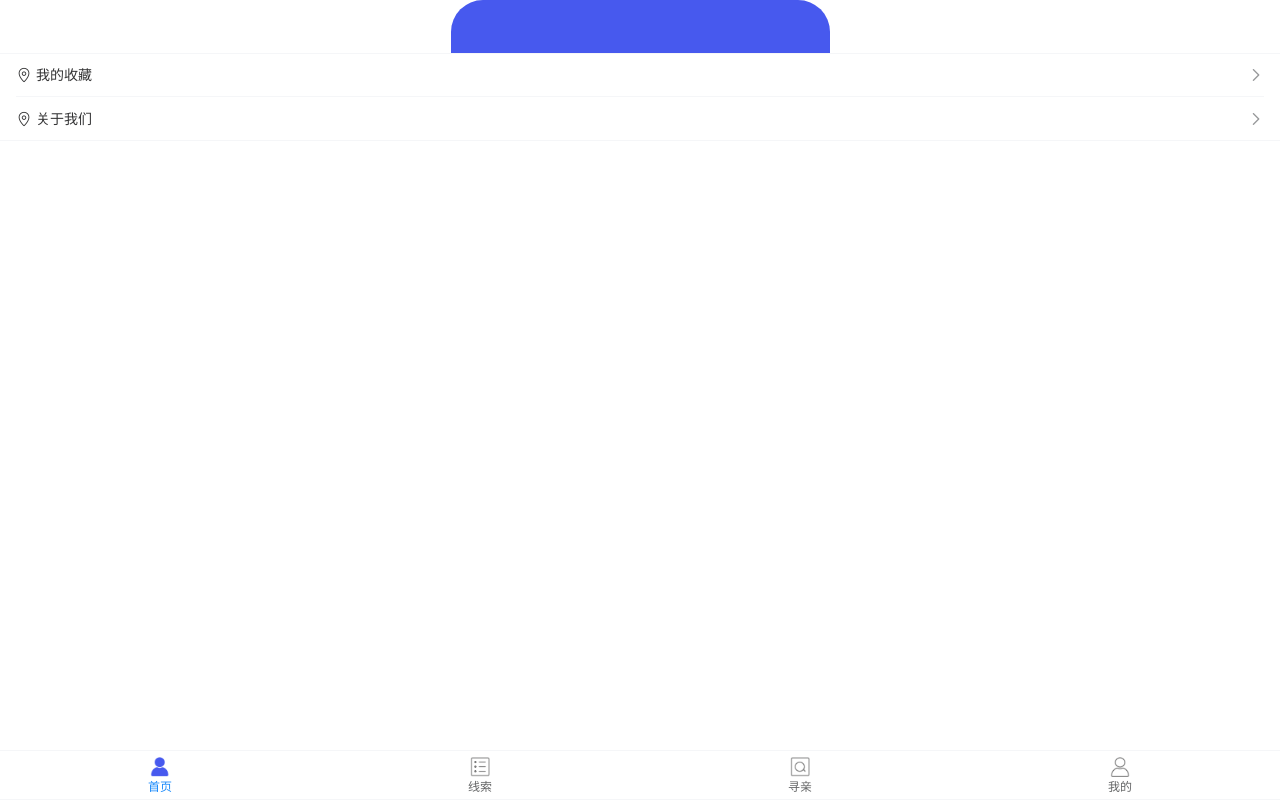
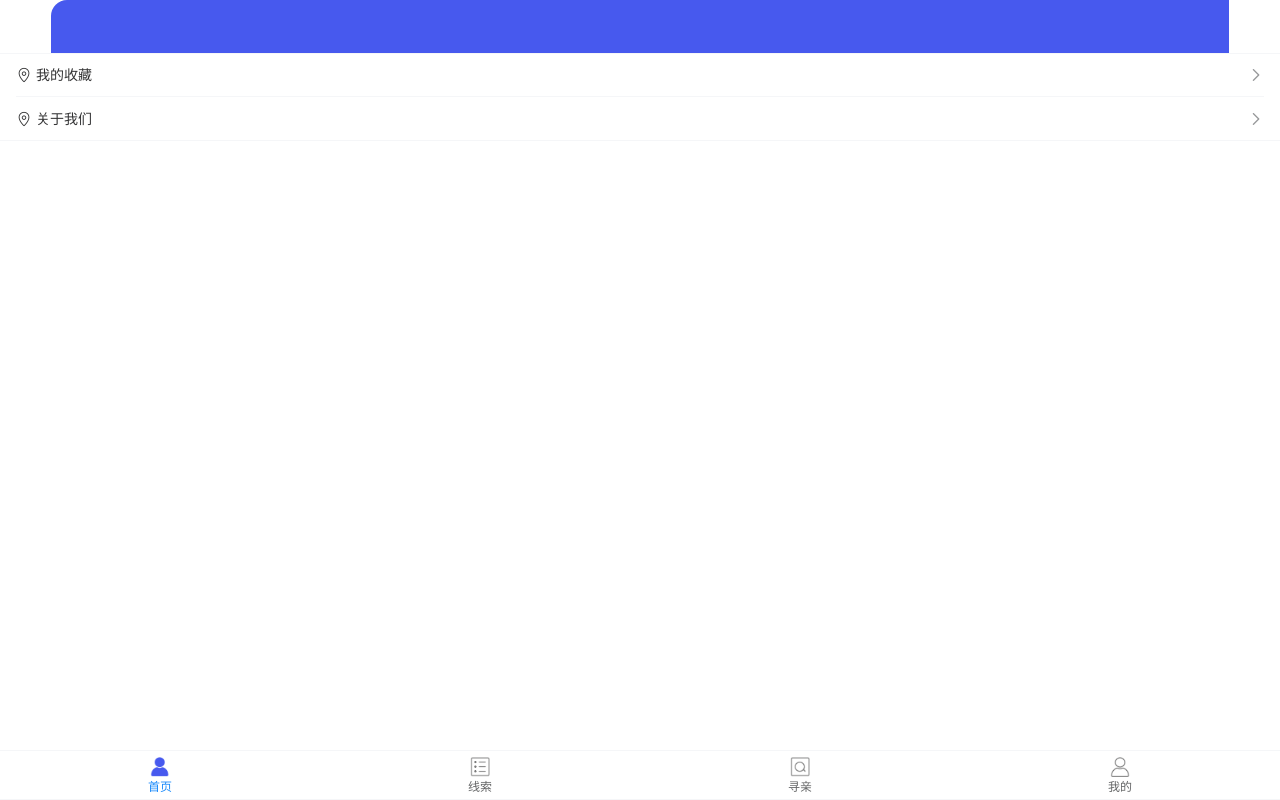
Before and after one commit to shindouhiro/tuanyuanyuan, a Vue app: page /#/my in a window 1280 px wide. Built offline with nearby package versions, Linux system fonts and the light colour scheme; a web font is replaced by a local one.

Commit message:
设置样式

```diff
--- a/src/pages/My.vue
+++ b/src/pages/My.vue
@@ -22,11 +22,11 @@
   height: auto;
 }
 .nav {
-  width: 379px;
+  width: 92%;
   margin: 0 auto;
   height: 53px;
   background: #4759ee;
-  border-top-left-radius: 2em;
-  border-top-right-radius: 2em;
+  border-top-left-radius: 1em;
+  border-top-right-radius: 1qem;
 }
 </style>
```
